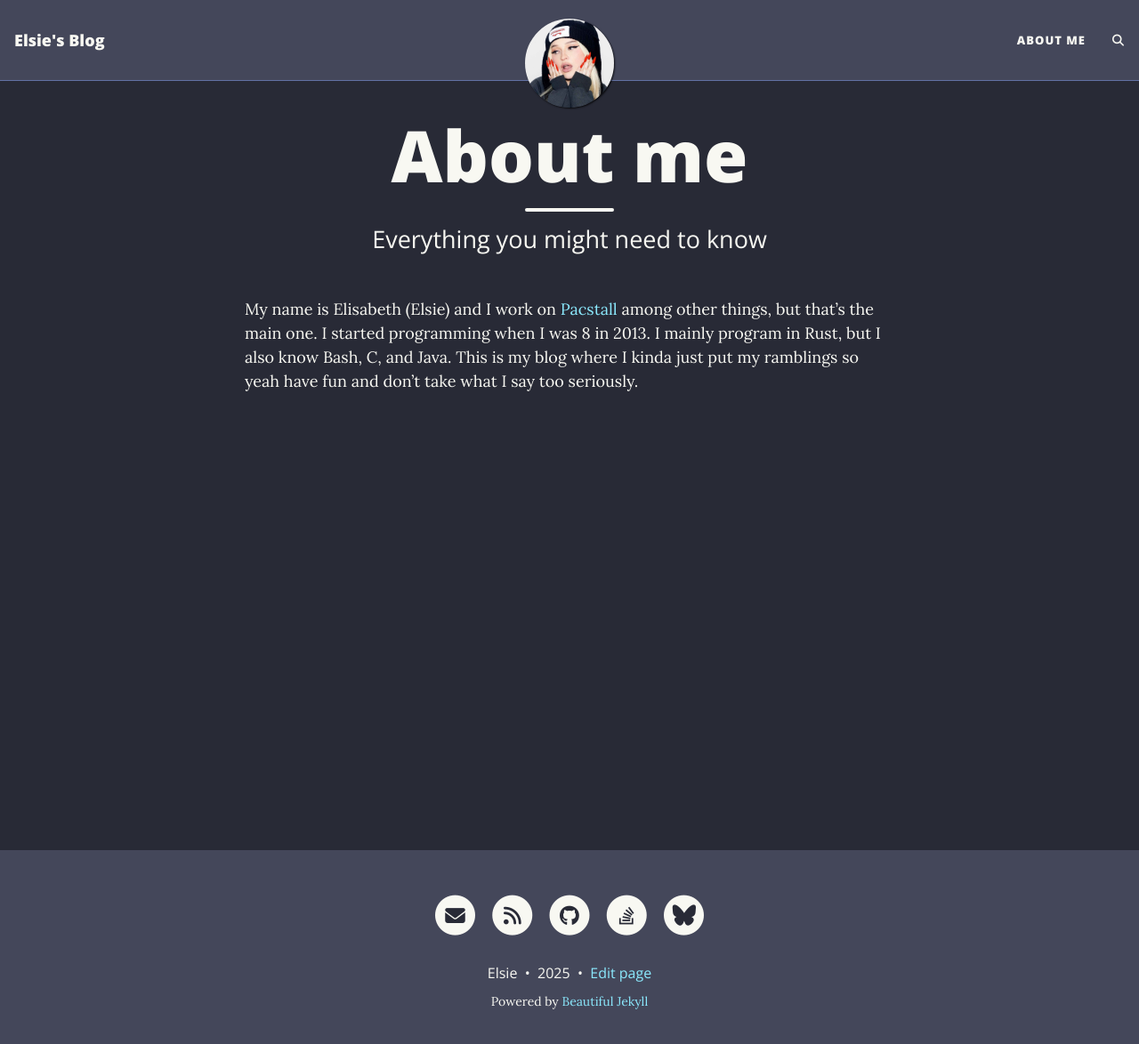
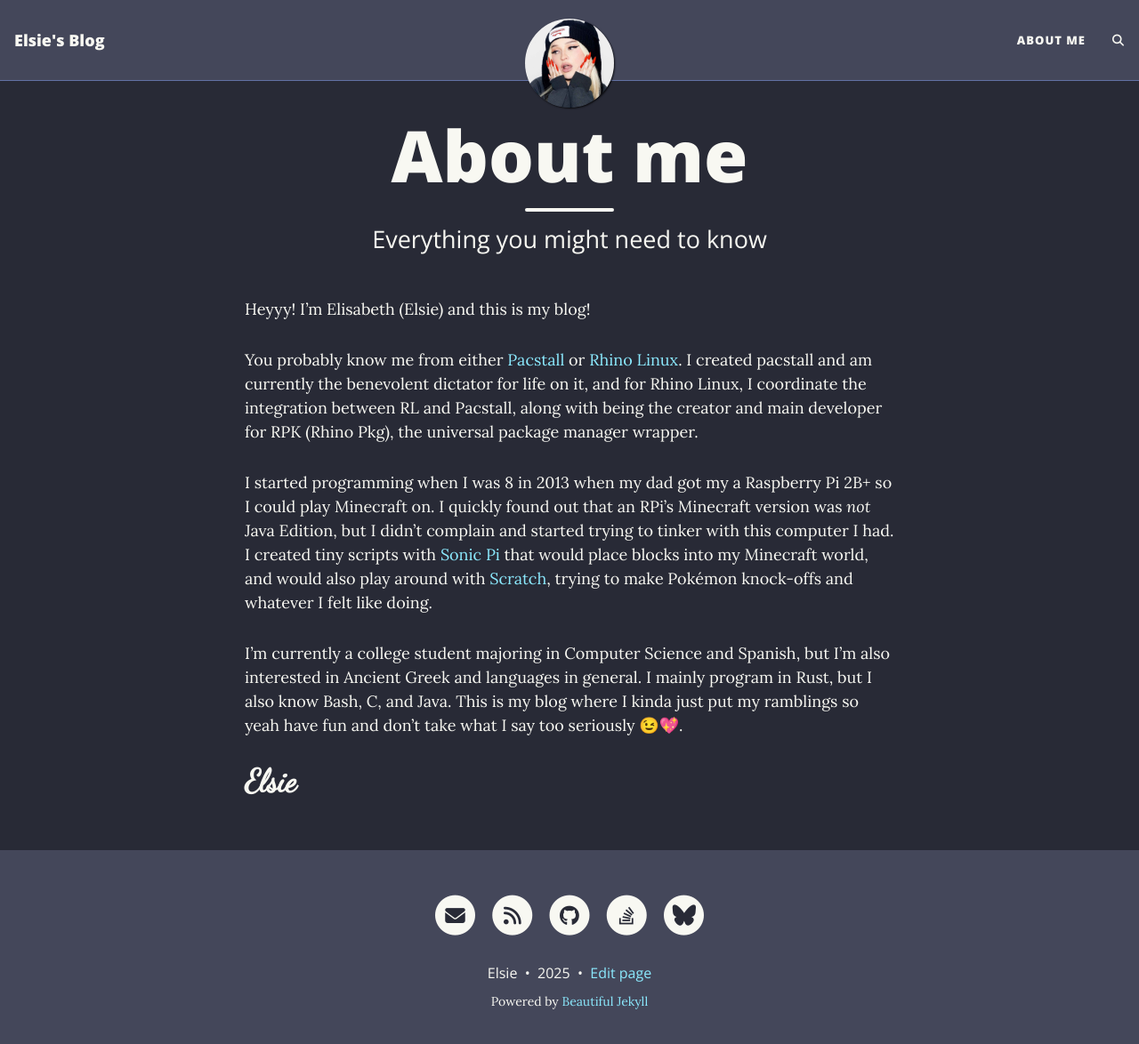
Before and after one commit to Elsie19/Elsie19, a Jekyll site: the page built from docs/aboutme.md, in a window 1280 px wide and 1187 px high. Shown: the top 1174 px of the window at 89% size. Built offline with Jekyll 4.4.1, drawn with Linux system fonts in a browser that asks for light colours; comment, search, counter and statistics services are not loaded.

Commit message:
update bio

```diff
--- a/docs/aboutme.md
+++ b/docs/aboutme.md
@@ -4,4 +4,21 @@ title: About me
 subtitle: Everything you might need to know
 ---
 
-My name is Elisabeth (Elsie) and I work on [Pacstall](https://pacstall.dev) among other things, but that's the main one. I started programming when I was 8 in 2013. I mainly program in Rust, but I also know Bash, C, and Java. This is my blog where I kinda just put my ramblings so yeah have fun and don't take what I say too seriously.
+<link rel="stylesheet"
+      href="https://fonts.googleapis.com/css2?family=Dancing+Script&display=swap">
+
+<style>
+  .dancing-script {
+    font-family: "Dancing Script", cursive;
+  }
+</style>
+
+Heyyy! I'm Elisabeth (Elsie) and this is my blog!
+
+You probably know me from either [Pacstall](https://pacstall.dev) or [Rhino Linux](https://rhinolinux.org). I created pacstall and am currently the benevolent dictator for life on it, and for Rhino Linux, I coordinate the integration between RL and Pacstall, along with being the creator and main developer for RPK (Rhino Pkg), the universal package manager wrapper.
+
+I started programming when I was 8 in 2013 when my dad got my a Raspberry Pi 2B+ so I could play Minecraft on. I quickly found out that an RPi's Minecraft version was *not* Java Edition, but I didn't complain and started trying to tinker with this computer I had. I created tiny scripts with [Sonic Pi](https://sonic-pi.net/) that would place blocks into my Minecraft world, and would also play around with [Scratch](https://scratch.mit.edu/download/scratch2), trying to make Pokémon knock-offs and whatever I felt like doing.
+
+I'm currently a college student majoring in Computer Science and Spanish, but I'm also interested in Ancient Greek and languages in general. I mainly program in Rust, but I also know Bash, C, and Java. This is my blog where I kinda just put my ramblings so yeah have fun and don't take what I say too seriously 😉💖.
+
+<h1 class="dancing-script">Elsie</h1>
```
